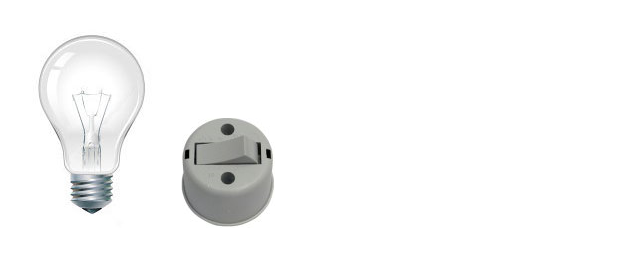
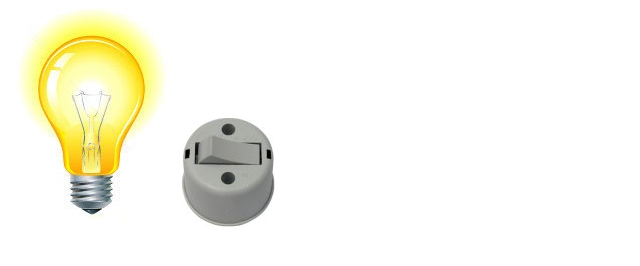
Before and after one commit to camis8/lamp, a plain HTML site: page index.html in a window 1280 px wide. Both pictures are taken after a click on the picture 228 px from the left and 172 px from the top of the page. Shown: the whole page, without its empty margins (0-640 px from the left). Drawn offline with Linux system fonts and the light colour scheme.

Commit message:
controle da lamp

```diff
--- a/app.js
+++ b/app.js
@@ -3,7 +3,13 @@
  *  @author Camila
  */
 
-function quebrar() {
+// variaveis de apoio lógica
+let chave = false
+let lampada = true // a lampada está ok
+
+
+function quebrar(){
+    if (lampada === true) {}
     document.getElementById('lamp').src="img/broken.jpg"
     // reproduzindo um arquivo de áudio no JS
     // Passo 1: copiar o arquivo de audio para o projeto
@@ -11,4 +17,23 @@ function quebrar() {
     let som = new Audio()
     som.src = "sound/glassbreaking.wav"
     som.play()
+    // apoio a lógica para o JS indentificar a lampada quebrada
+    lampada = false
 }
+
+function onoff() {
+    if (chave === false && lampada === true) {
+        // ligar a chave
+        document.getElementById('interruptor').src="img/swon.png"
+        chave = true // o JS agora sabr que a chave está ligada
+        // acender a lampada
+        document.getElementById('lamp').src="img/on.jpg"
+    } else {
+        document.getElementById('interruptor').src="img/swoff.png"
+        chave = false
+        // desligar a lampada
+        document.getElementById('lamp').src="img/off.jpg"
+
+    }
+
+}
--- a/index.html
+++ b/index.html
@@ -3,17 +3,18 @@
 <head>
     <meta charset="UTF-8">
     <meta name="viewport" content="width=device-width, initial-scale=1.0">
-    <title>lamp</title>
+    <title>Document</title>
 </head>
 <body>
+
     <div class="conteiner">
-        <img src="img/off.jpg" alt="lâmpada" onclick="quebrar()" id="lamp">
+        <img src="img/off.jpg" alt="lampada" onclick="quebrar()" id="lamp">
 
-        <img src="img/swoff.png" alt="interruptor">
+        <img src="img/swoff.png" alt="interruptor" onclick="onoff()" id="interruptor">
 
 
     </div>
-    <scrip src="app.js"></scrip>
+    <script src="app.js"></script>
 
 </body>
 </html>
```
